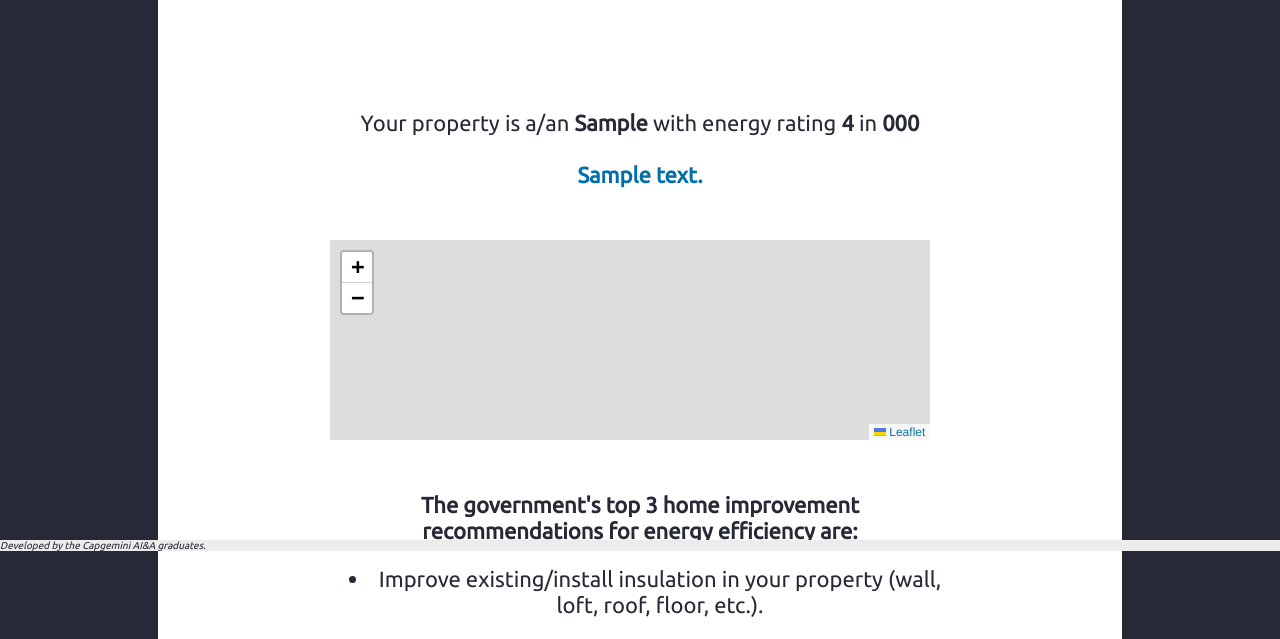
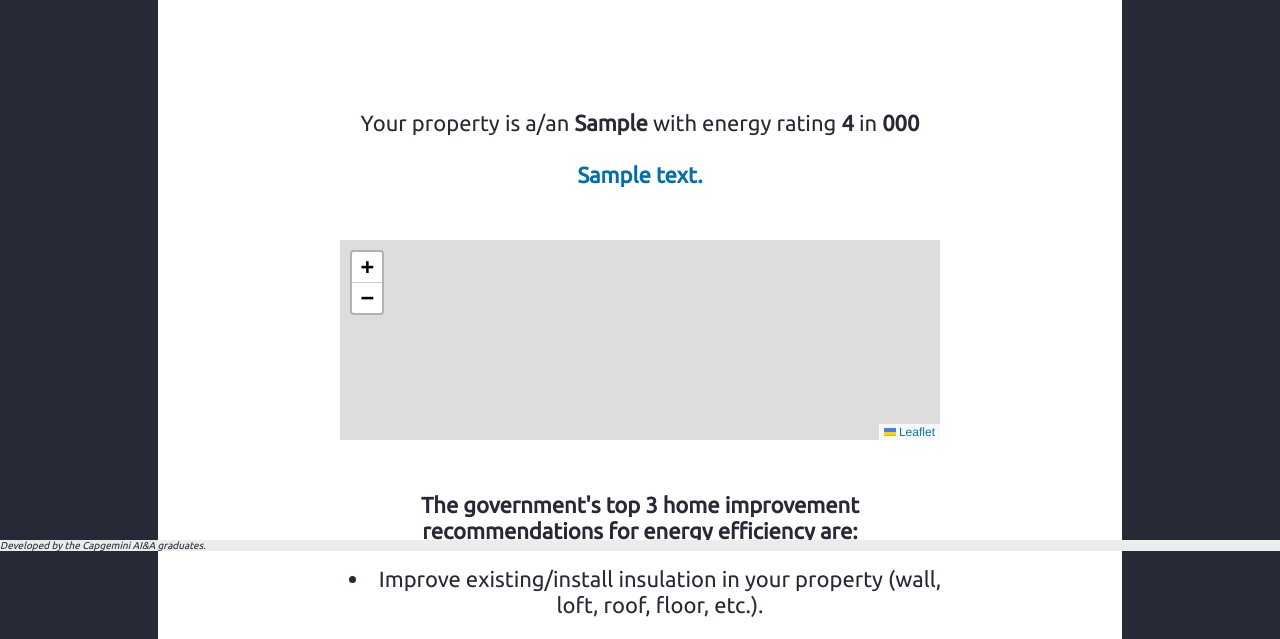
Before and after one commit to NicolasBelissent/homehealer_mlwebapp, a Flask app: template templates/results.html in a window 1280 px wide. Shown: the part 249-888 px from the top of the page. Run offline with Flask 2, Linux system fonts and the light colour scheme; the template is opened without the code that fills it: most values are stand-ins (such as "Sample title", 1, 10 or a date in 2020); some libraries are stand-ins or nearby versions.

Commit message:
map formatting 2.0

```diff
--- a/templates/results.html
+++ b/templates/results.html
@@ -36,6 +36,8 @@ body {
     display: block;
     height:200px;
     width: 600px;
+    text-align:center !important;
+    margin:auto !important;
 }
 
 button {
```
Also changed, not shown: other parts of templates/results.html (+2 -3 lines).
